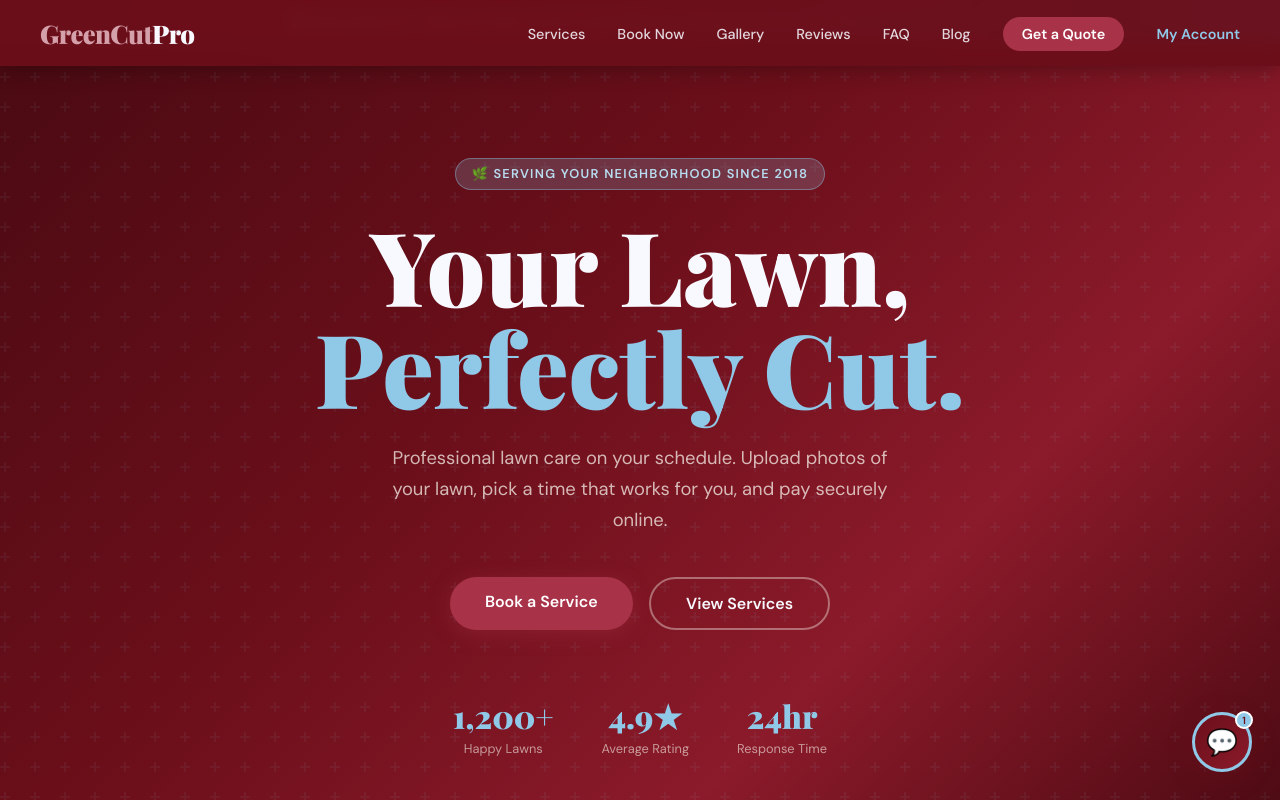
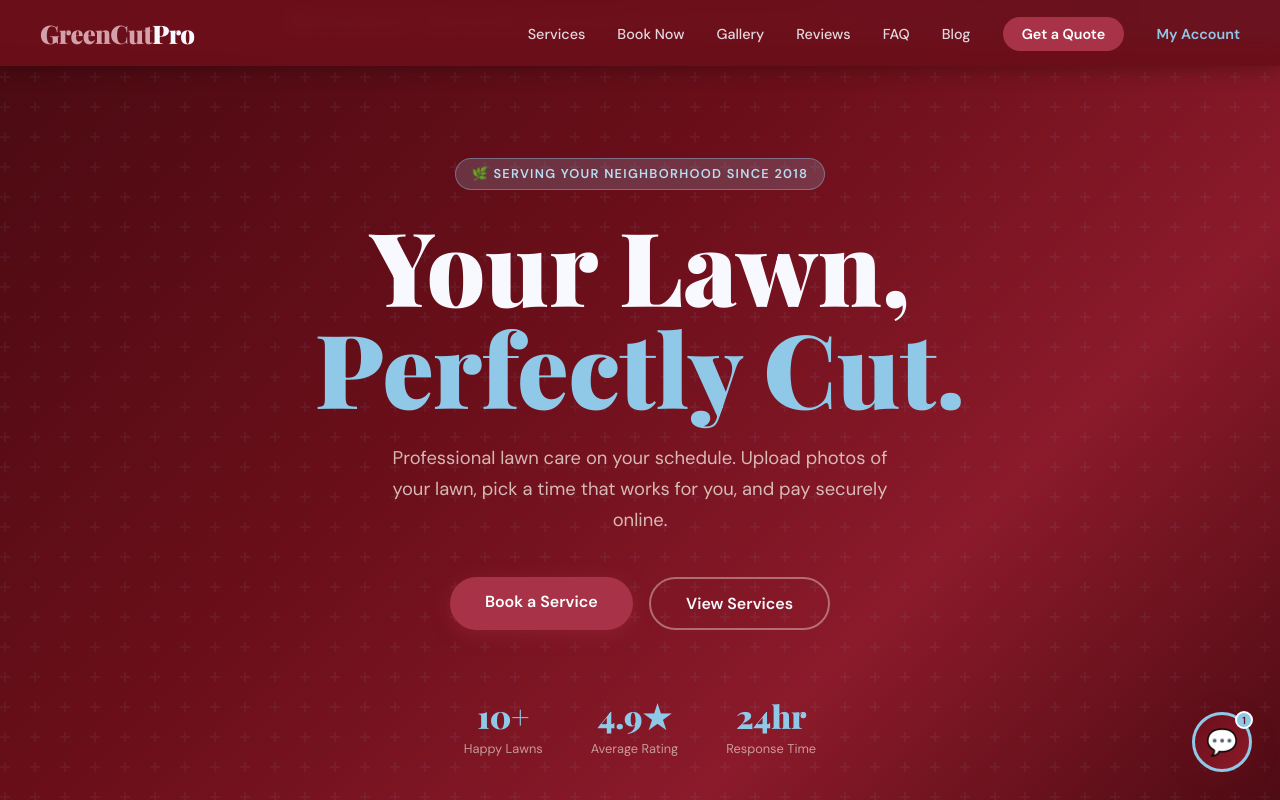
Before and after one commit to drewdano78-ship-it/okemos-green-pro, a plain HTML site: page index.html in a window 1280 px wide. Shown: the top 800 px of the page. Drawn offline with nearby package versions, Linux system fonts and the light colour scheme.

Commit message:
Update index.html

```diff
--- a/index.html
+++ b/index.html
@@ -477,7 +477,7 @@
     <a href="#services" class="btn-outline">View Services</a>
   </div>
   <div class="hero-stats">
-    <div class="stat"><div class="stat-num">1,200+</div><div class="stat-label">Happy Lawns</div></div>
+    <div class="stat"><div class="stat-num">10+</div><div class="stat-label">Happy Lawns</div></div>
     <div class="stat"><div class="stat-num">4.9★</div><div class="stat-label">Average Rating</div></div>
     <div class="stat"><div class="stat-num">24hr</div><div class="stat-label">Response Time</div></div>
   </div>
```
